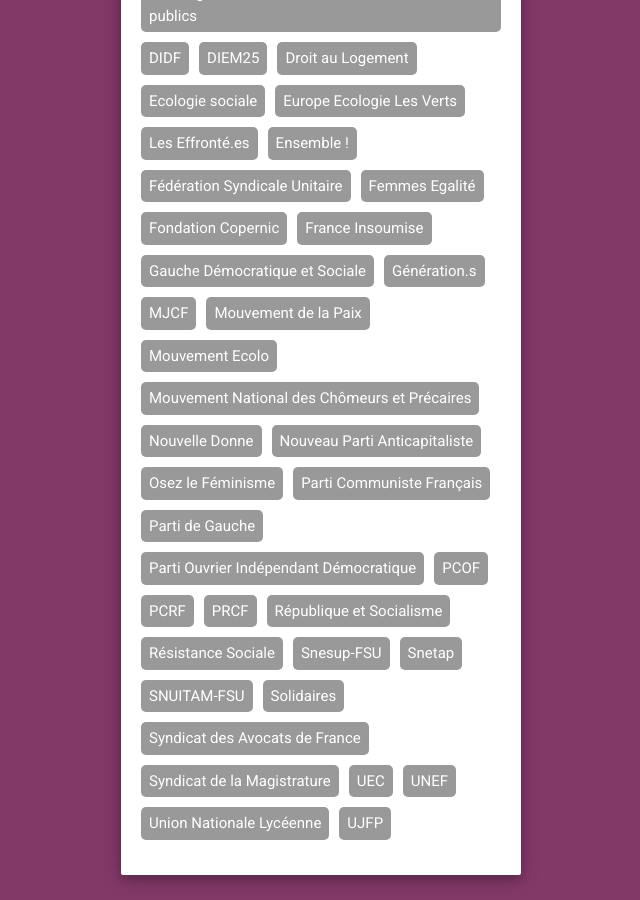
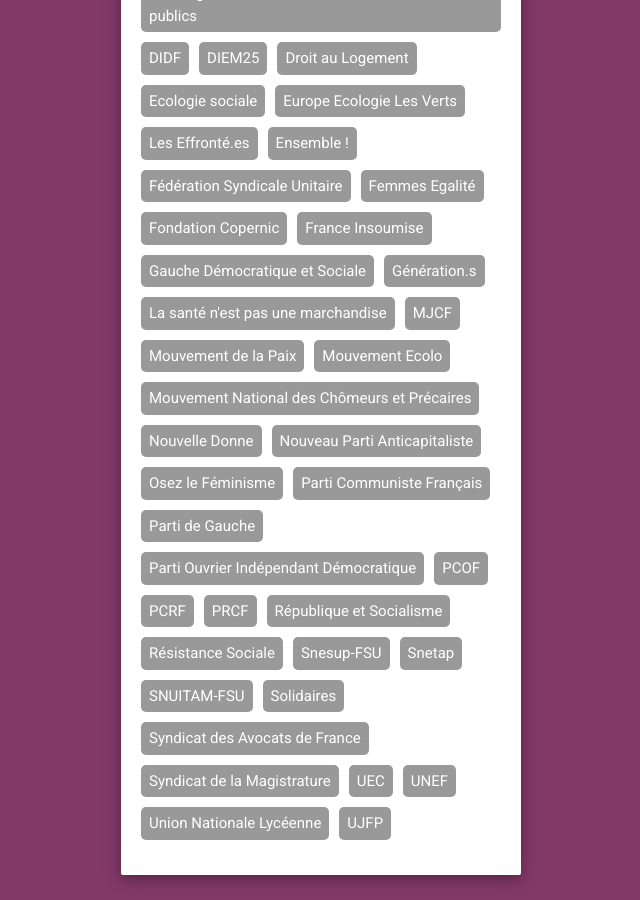
Before and after one commit to tonygoussot/mareepopulaire, a Jekyll site: the page built from index.html, in a window 1280 px wide and 900 px high, scrolled down 2210 px. Shown: the whole window, without its empty margins (524-1164 px from the left). Built offline with Jekyll 4.4.1, drawn with Linux system fonts in a browser that asks for light colours.

Commit message:
Update signataires.yml

```diff
--- a/_data/signataires.yml
+++ b/_data/signataires.yml
@@ -27,6 +27,7 @@
 - nom: France Insoumise
 - nom: Gauche Démocratique et Sociale
 - nom: Génération.s
+- nom: La santé n'est pas une marchandise
 - nom: MJCF
 - nom: Mouvement de la Paix
 - nom: Mouvement Ecolo
```
